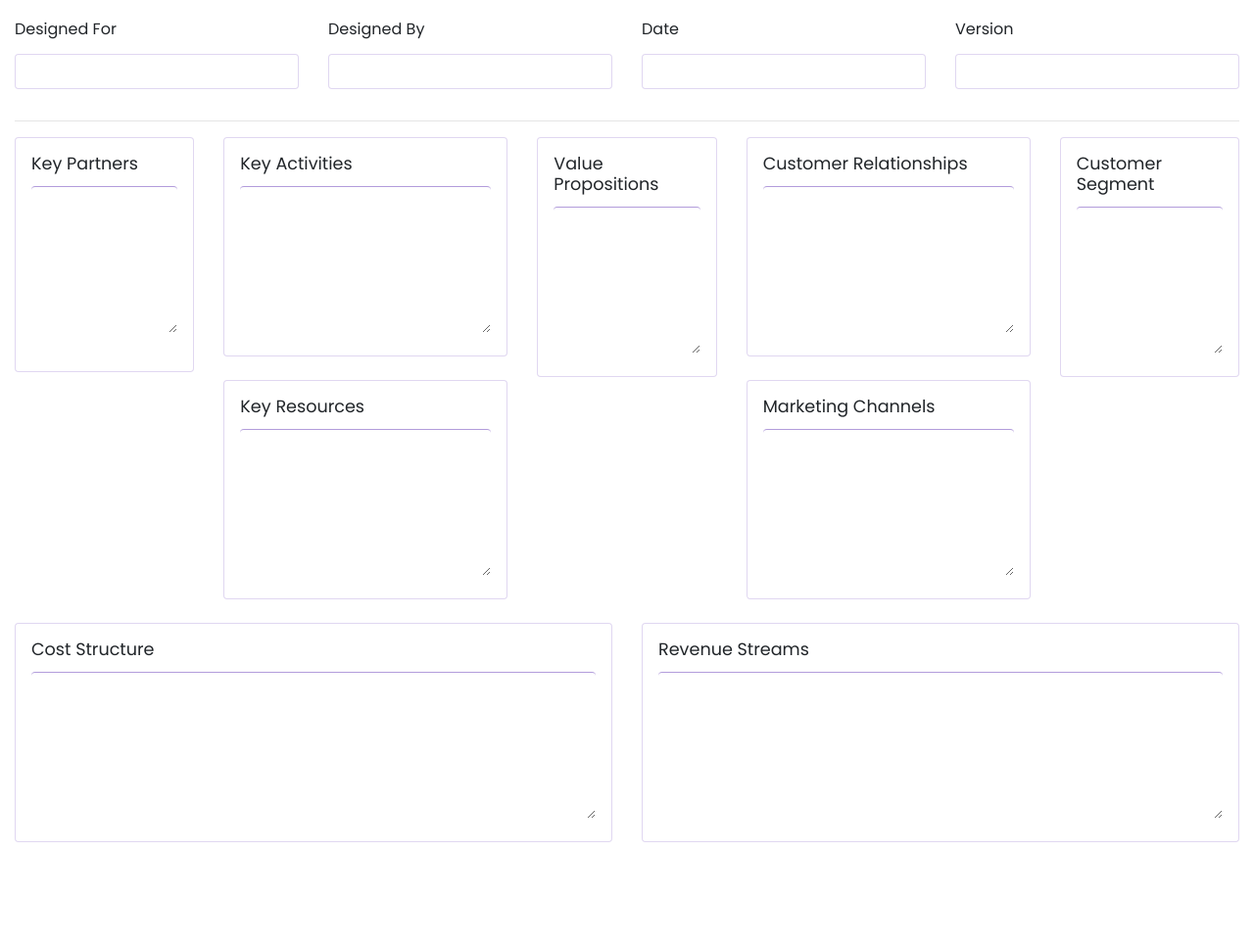
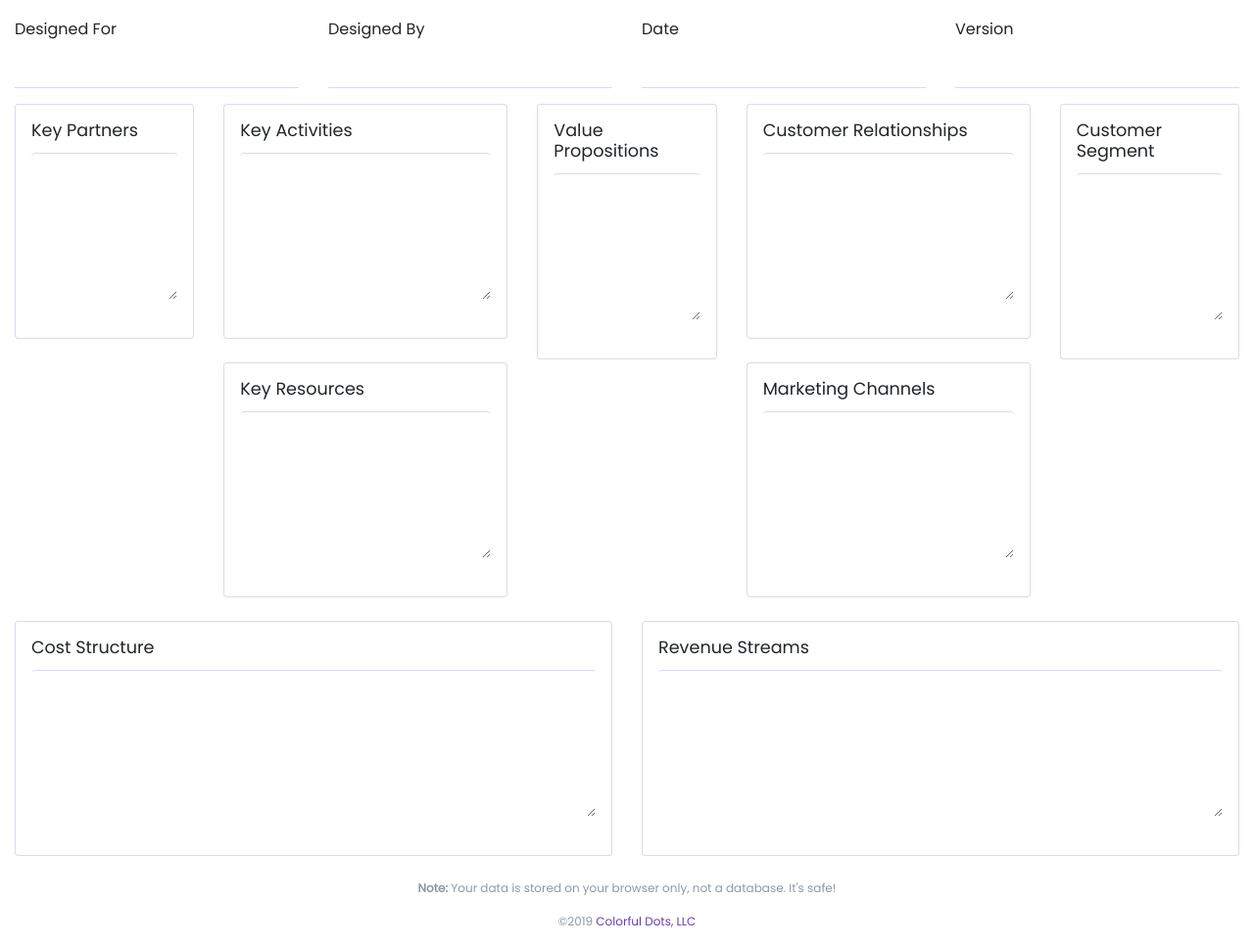
Before and after one commit to ColorfulDots/Business-Model-Canvas, a website: page index.html in a window 1280 px wide. Shown: the part 72-1038 px from the top of the page at 98% size. Before the commit the page ends 956 px from the top, so only its background shows below. Drawn offline with nearby package versions, Linux system fonts and the light colour scheme; a script that the page names is missing.

Commit message:
Style tweaks + grid fixes

```diff
--- a/index.html
+++ b/index.html
@@ -71,7 +71,6 @@
             </div>
           </div>
         </div>
-        <hr />
         <div class="row">
           <div class="col-md-2 col-lg-2 mb-4">
             <div class="card">
@@ -92,6 +91,7 @@
                 <div class="card">
                   <div class="card-body">
                     <h5 class="card-title">Key Activities</h5>
+                    <div class="form-group">
                       <textarea
                         name="key-activities"
                         onkeyup="saveButton();"
@@ -99,10 +99,12 @@
                     </div>
                   </div>
                 </div>
+              </div>
               <div class="col-12 mb-4">
                 <div class="card">
                   <div class="card-body">
                     <h5 class="card-title">Key Resources</h5>
+                    <div class="form-group">
                       <textarea
                         name="key-resources"
                         onkeyup="saveButton();"
@@ -112,14 +114,17 @@
                 </div>
               </div>
             </div>
+          </div>
           <div class="col-md-2 mb-4">
             <div class="card">
               <div class="card-body">
                 <h5 class="card-title">Value Propositions</h5>
+                <div class="form-group">
                   <textarea
                     name="value-propositions"
                     onkeyup="saveButton();"
                   ></textarea>
+                </div>
               </div>
             </div>
           </div>
@@ -129,6 +134,7 @@
                 <div class="card">
                   <div class="card-body">
                     <h5 class="card-title">Customer Relationships</h5>
+                    <div class="form-group">
                       <textarea
                         name="customer-relationships"
                         onkeyup="saveButton();"
@@ -136,10 +142,12 @@
                     </div>
                   </div>
                 </div>
+              </div>
               <div class="col-12 mb-4">
                 <div class="card">
                   <div class="card-body">
                     <h5 class="card-title">Marketing Channels</h5>
+                    <div class="form-group">
                       <textarea
                         name="marketing-channels"
                         onkeyup="saveButton();"
@@ -149,14 +157,17 @@
                 </div>
               </div>
             </div>
+          </div>
           <div class="col-md-2 mb-4">
             <div class="card">
               <div class="card-body">
                 <h5 class="card-title">Customer Segment</h5>
+                <div class="form-group">
                   <textarea
                     name="customer-segment"
                     onkeyup="saveButton();"
                   ></textarea>
+                </div>
               </div>
             </div>
           </div>
@@ -166,6 +177,7 @@
             <div class="card">
               <div class="card-body">
                 <h5 class="card-title">Cost Structure</h5>
+                <div class="form-group">
                   <textarea
                     name="cost-structure"
                     onkeyup="saveButton();"
@@ -173,10 +185,12 @@
                 </div>
               </div>
             </div>
+          </div>
           <div class="col-lg-6 mb-4">
             <div class="card">
               <div class="card-body">
                 <h5 class="card-title">Revenue Streams</h5>
+                <div class="form-group">
                   <textarea
                     name="revenue-streams"
                     onkeyup="saveButton();"
@@ -185,6 +199,23 @@
               </div>
             </div>
           </div>
+        </div>
+        <footer>
+          <div class="container-fluid">
+            <div class="row">
+              <div class="col-lg-12 text-center">
+                <p class="d-print-none">
+                  <strong>Note:</strong> Your data is stored on your browser
+                  only, not a database. It's safe!
+                </p>
+                <p>
+                  &copy;2019
+                  <a href="https://colorfuldots.com">Colorful Dots, LLC</a>
+                </p>
+              </div>
+            </div>
+          </div>
+        </footer>
       </div>
     </form>
     <script>
--- a/styles.css
+++ b/styles.css
@@ -28,8 +28,10 @@ label {
 input {
   width: 100%;
   padding: 5px 0px;
-  border: 1px solid rgba(103, 58, 183, 0.2);
-  border-radius: 0.25rem;
+  border-bottom: 1px solid rgba(103, 58, 183, 0.2);
+  border-right: 0;
+  border-left: 0;
+  border-top: 0;
 }
 textarea {
   font-size: 0.85rem;
@@ -37,7 +39,7 @@ textarea {
   max-width: 100%;
   min-width: 100%;
   padding: 5px 0px;
-  border-top: 1px solid rgba(103, 58, 183, 0.5);
+  border-top: 1px solid rgba(103, 58, 183, 0.2);
   border-right: 0;
   border-left: 0;
   border-bottom: 0;
@@ -92,19 +94,23 @@ textarea.noResize {
 
 .btn-outline-primary {
   color: #673fb4;
-  border-color: #673fb4;
+  border: 1px solid rgba(103, 58, 183, 0.2);
 }
 .btn-outline-primary:hover {
   color: #fff;
   background-color: #673fb4;
-  border-color: #673fb4;
+  border: 1px solid rgba(103, 58, 183, 0.2);
 }
 .btn-outline-primary.focus,
 .btn-outline-primary:focus {
-  box-shadow: 0 0 0 0.2rem rgba(103, 58, 183, 0.5);
+  box-shadow: 0 0 0 0.2rem rgba(103, 58, 183, 0.2);
 }
 .btn-outline-primary:not(:disabled):not(.disabled).active:focus,
 .btn-outline-primary:not(:disabled):not(.disabled):active:focus,
 .show > .btn-outline-primary.dropdown-toggle:focus {
-  box-shadow: 0 0 0 0.2rem rgba(103, 58, 183, 0.5);
+  box-shadow: 0 0 0 0.2rem rgba(103, 58, 183, 0.2);
 }
+footer p {
+  font-size: 12px;
+  color: #8e99a8;
+}
```
Lines whose indentation alone changed are shown as unchanged.
